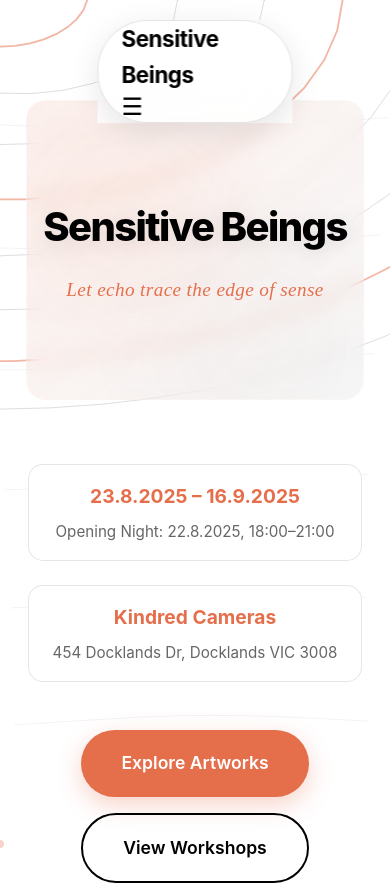
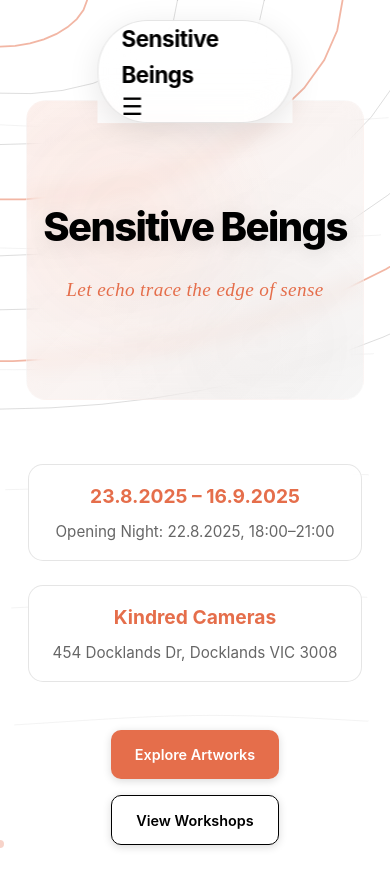
Before and after one commit to artcrossing/artcrossing.github.io, a plain HTML site: page index.html in a window 390 px wide. Shown: the top 886 px of the page. Drawn offline with Linux system fonts and the light colour scheme.

Commit message:
improve mobile ui button

```diff
--- a/styles/main.css
+++ b/styles/main.css
@@ -685,8 +685,12 @@ body {
 
     .cta-primary,
     .cta-secondary {
-        width: 100%;
-        max-width: 300px;
+        padding: 0.9rem 1.8rem;
+        font-size: 1rem;
+        border-radius: 12px;
+        max-width: 200px;
+        min-height: 48px;
+        font-weight: 600;
     }
 
     .main-quote {
@@ -759,6 +763,28 @@ body {
         padding: 1rem 1.5rem;
     }
 
+    .cta-primary,
+    .cta-secondary {
+        padding: 0.8rem 1.5rem;
+        font-size: 0.9rem;
+        border-radius: 10px;
+        max-width: 180px;
+        min-height: 44px;
+        font-weight: 600;
+        box-shadow: 0 2px 8px rgba(0, 0, 0, 0.15);
+    }
+
+    .cta-primary {
+        background: var(--color-accent);
+        color: white;
+    }
+
+    .cta-secondary {
+        background: white;
+        color: var(--color-primary);
+        border: 1.5px solid var(--color-primary);
+    }
+
     .chapter-content {
         padding: 0 10px;
     }
```
Also changed, not shown: 1 other file.
